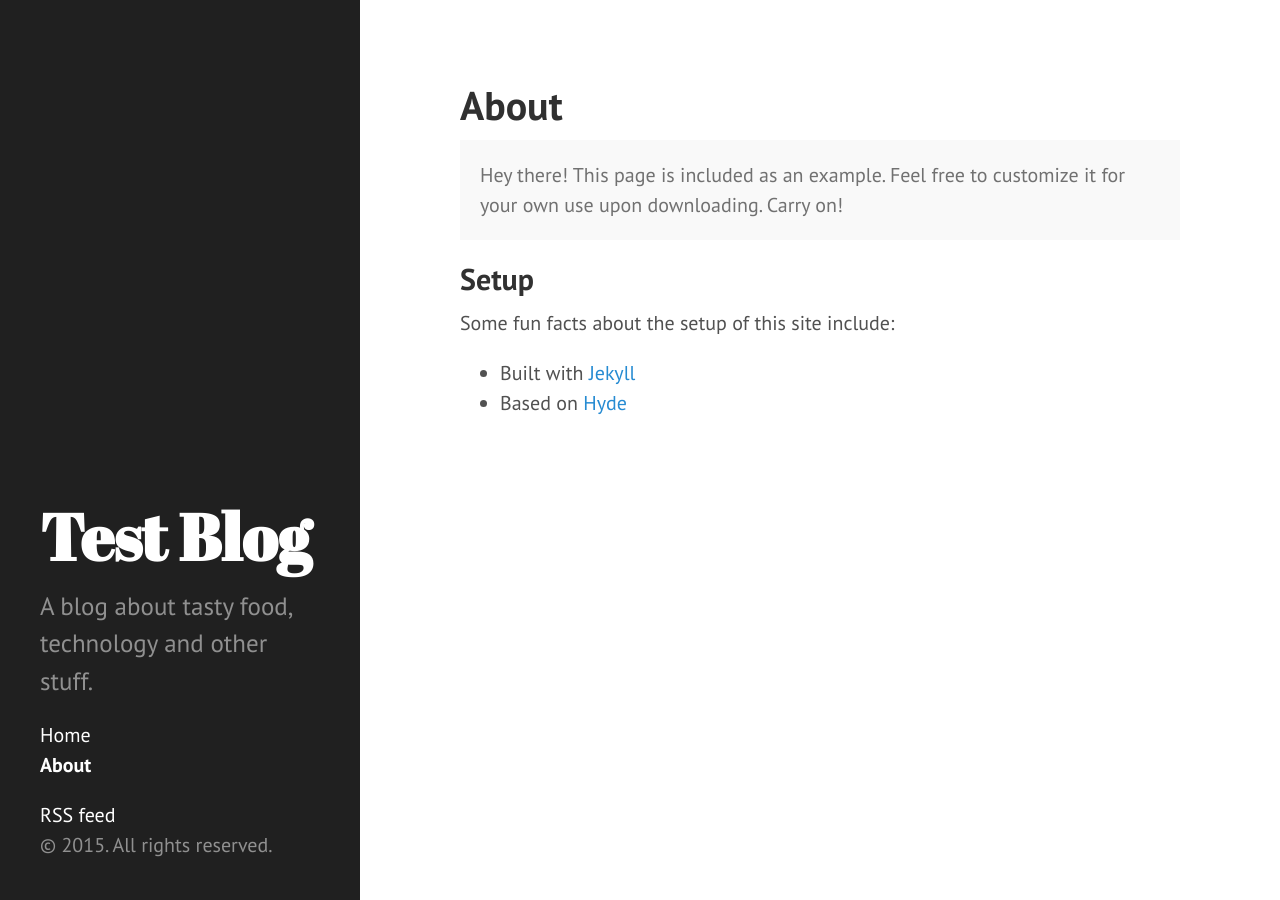
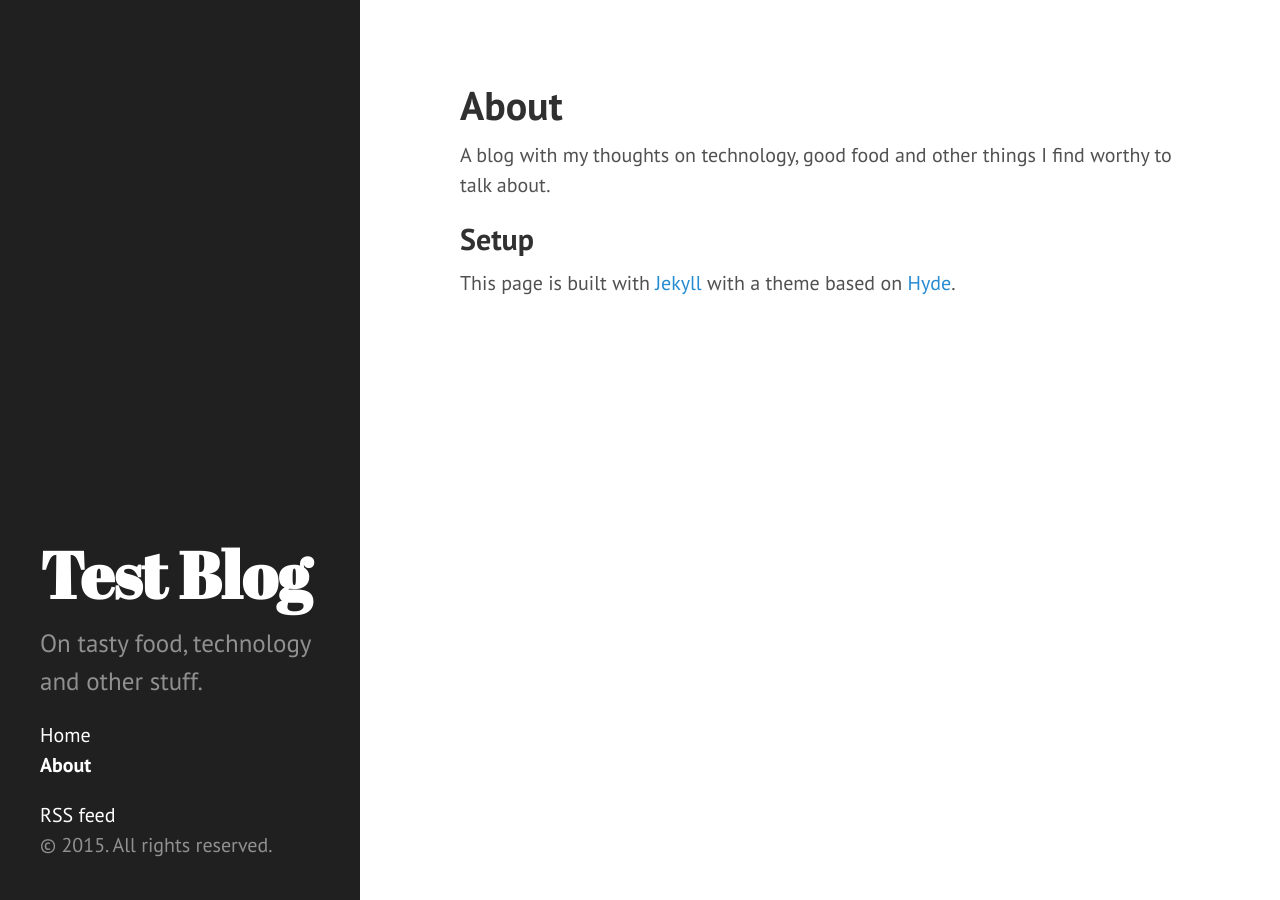
Before and after one commit to arminha/blog-test, a Jekyll site: the page built from about.md, in a window 1280 px wide. Built offline with Jekyll 4.4.1, drawn with Linux system fonts in a browser that asks for light colours.

Commit message:
Update About page

```diff
--- a/_config.yml
+++ b/_config.yml
@@ -1,6 +1,6 @@
 # Site settings
 title: Test Blog
-description: A blog about tasty food, technology and other stuff.
+description: On tasty food, technology and other stuff.
 baseurl: "/blog-test"
 url: "https://arminha.github.io"
 
--- a/about.md
+++ b/about.md
@@ -3,13 +3,8 @@ layout: page
 title: About
 ---
 
-<p class="message">
-  Hey there! This page is included as an example. Feel free to customize it for your own use upon downloading. Carry on!
-</p>
+A blog with my thoughts on technology, good food and other things I find worthy to talk about.
 
 ## Setup
 
-Some fun facts about the setup of this site include:
-
-* Built with [Jekyll](http://jekyllrb.com)
-* Based on [Hyde](http://hyde.getpoole.com)
+This page is built with [Jekyll](http://jekyllrb.com) with a theme based on [Hyde](http://hyde.getpoole.com).
```
